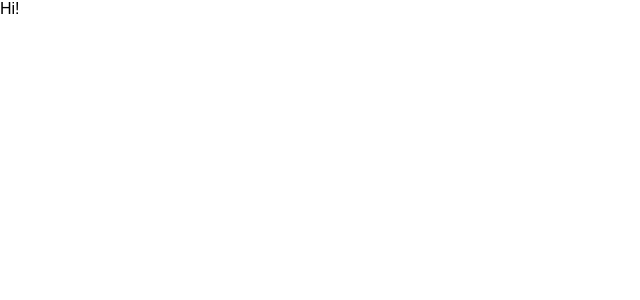
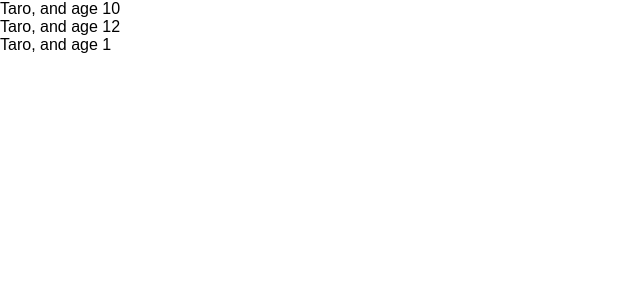
Before and after one commit to tama1029/react-study, a React (Create React App) app: page / in a window 1280 px wide. Shown: the top 300 px of the page, without its empty margins (0-640 px from the left). Built offline with nearby package versions, Linux system fonts and the light colour scheme.

Commit message:
i learn default props

```diff
--- a/src/App.js
+++ b/src/App.js
@@ -12,7 +12,27 @@
 // }
 
 const App = () => {
-  return <div>Hi!</div>
+  const profiles = [
+    { name: "Taro", age: 10},
+    { name: "Taro", age: 12},
+    { name: "Taro"}
+  ]
+  return (
+    <div>
+      {
+        profiles.map((profile, index) => {
+          return <User name={profile.name} age={profile.age} key={index} />
+        })
+      }
+    </div>
+  )
 }
 
+const User = (props) => {
+  return <div>{props.name}, and age {props.age}</div>
+}
+
+User.defaultProps = {
+  age: 1
+}
 export default App;
```
